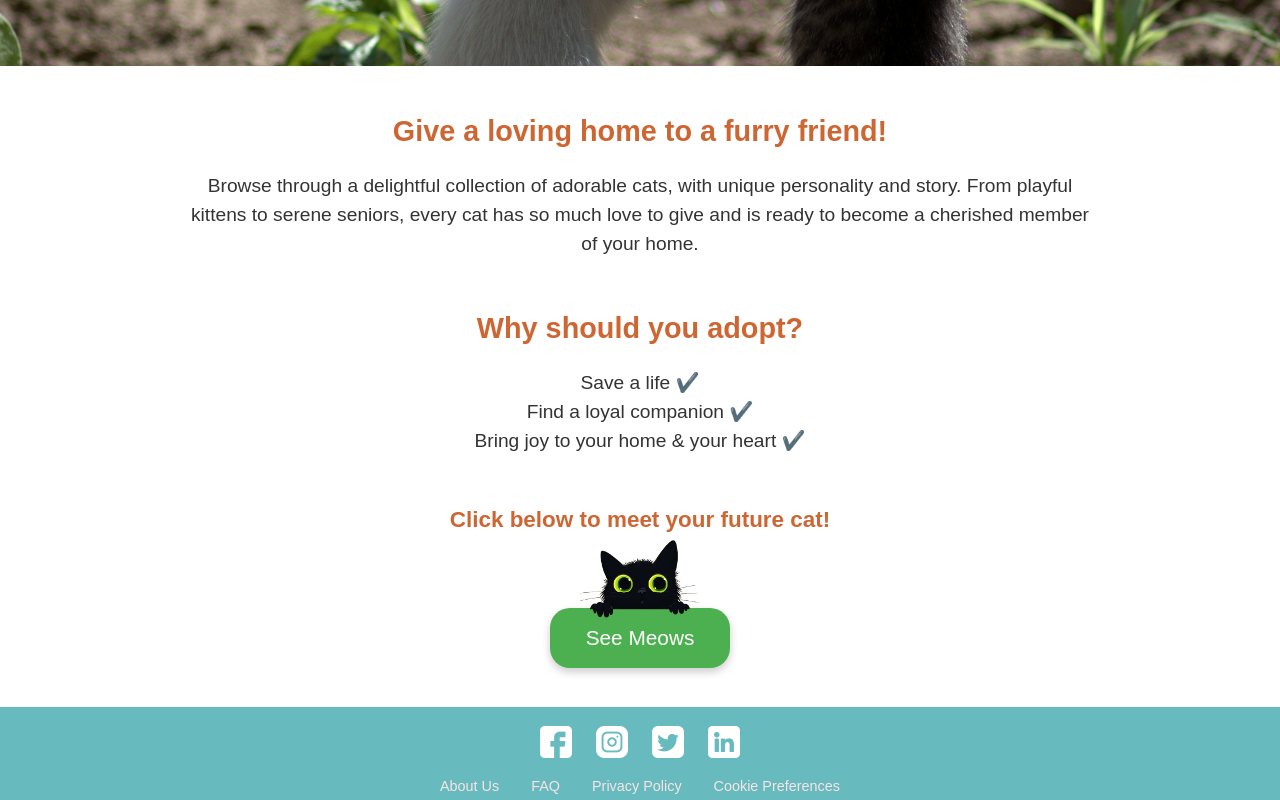
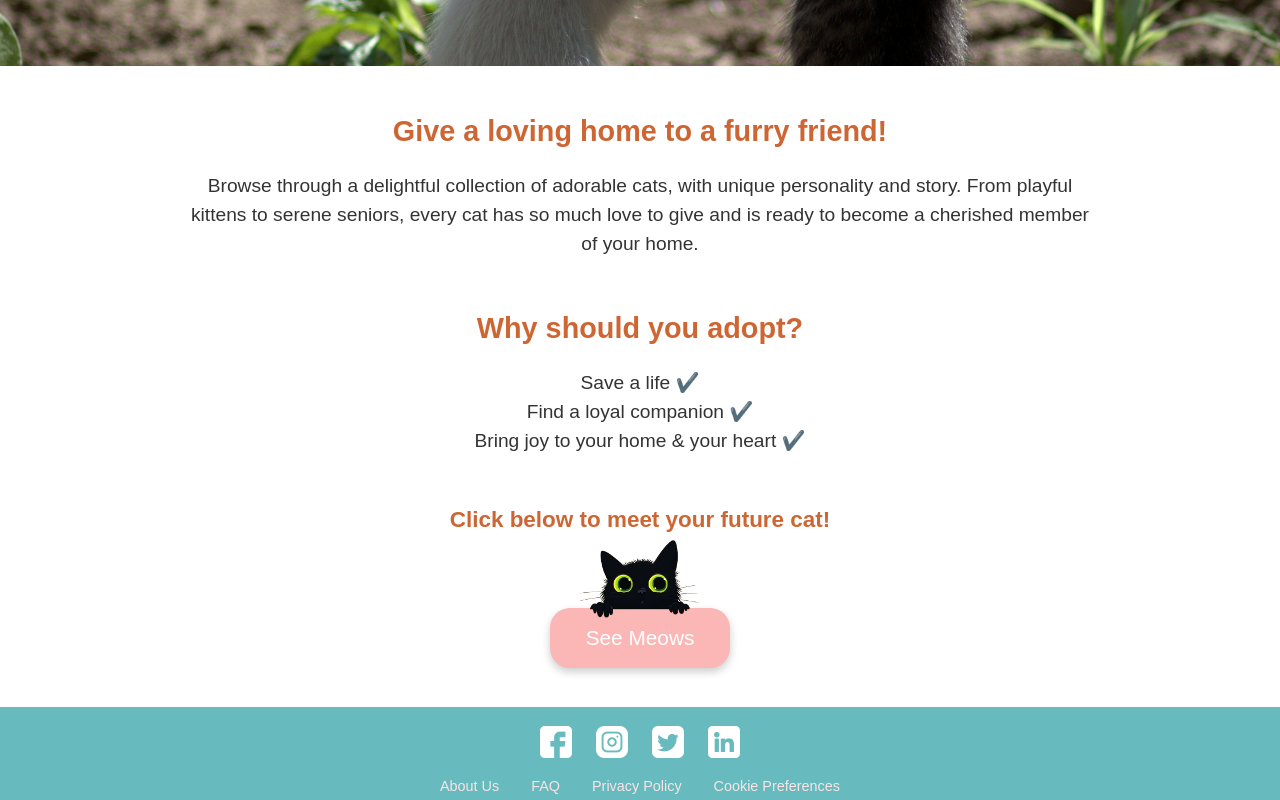
Before and after one commit to Edgartheprogrammer/Cats-adoption, a React (Vite) app: page / in a window 1280 px wide. Shown: the part 494-1294 px from the top of the page. Built offline with nearby package versions, Linux system fonts and the light colour scheme; a web font is replaced by a local one.

Commit message:
added catcard colors

```diff
--- a/src/styles/App.module.css
+++ b/src/styles/App.module.css
@@ -19,8 +19,8 @@
   --input-bg: white;
   --input-text: #333;
   --input-border: #ccc;
-  --button-bg: #4CAF50;
-  --button-hover: #010101;
+  --button-bg:  #fbb6b6;
+  --button-hover: #e4b9b9;
   --button-text: white;
   --error-color: #ff4444;
   --success-color: #4CAF50;
@@ -33,15 +33,15 @@
   --font-stylish: 'Merienda', cursive;
   /* Card */
   --card-bg: #f9e3e3;
-  --card-accent: #e57373;
+  --card-accent:  white;;
   --card-title: #e57373;
-  --card-text: #fff8e1;
-  --card-link: #fff8e1;
-  --card-button-bg: white;
-  --card-button-text: #e57373;
-  --card-button-hover: #f5f5f5;
+  --card-text: #e57373;
+  --card-link:  #e57373;
+  --card-button-bg:  #f29b9b;
+  --card-button-text: white;
+  --card-button-hover: #f0dede;
   --favorite-button-bg: #fd766c;
-  --favorite-button-hover: #d32f2f;
+  --favorite-button-hover: #eb5353;
 }
 
 [data-theme='dark'] {
```
